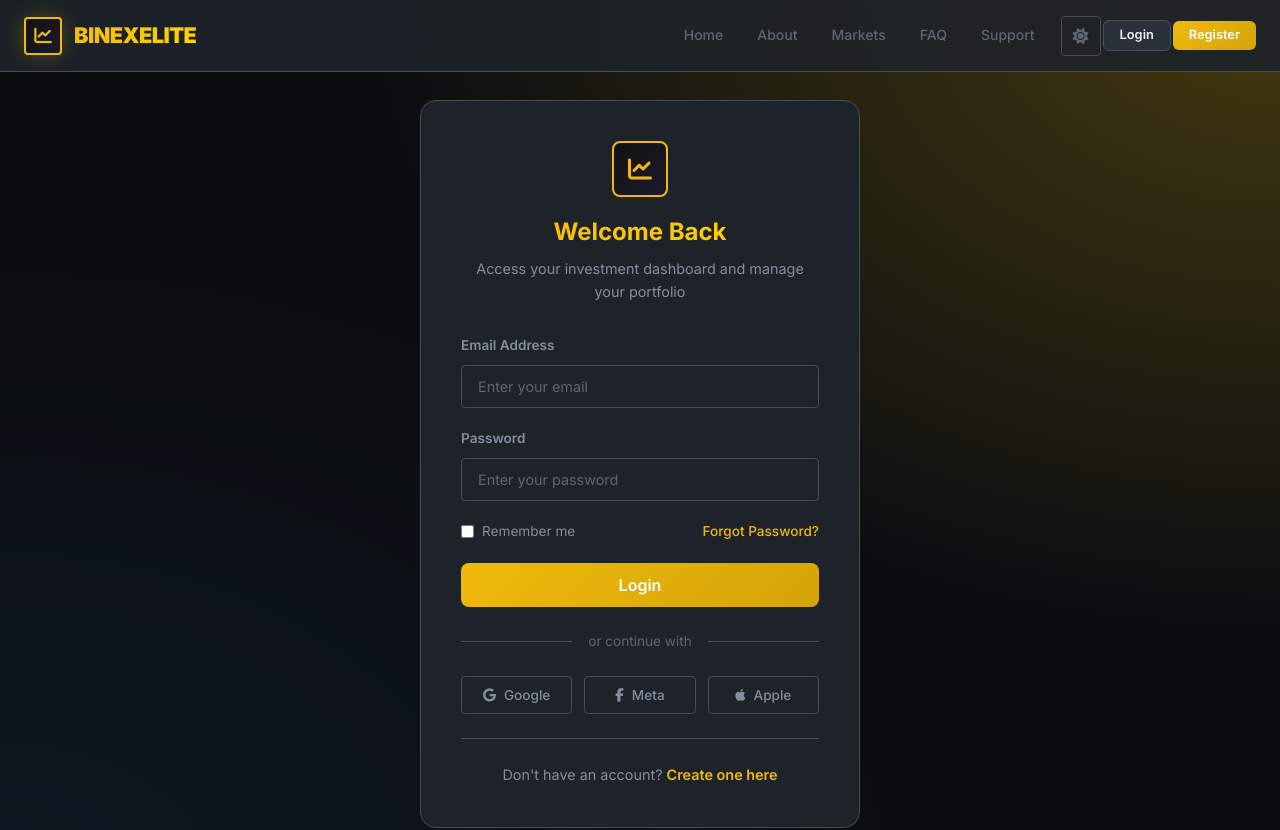
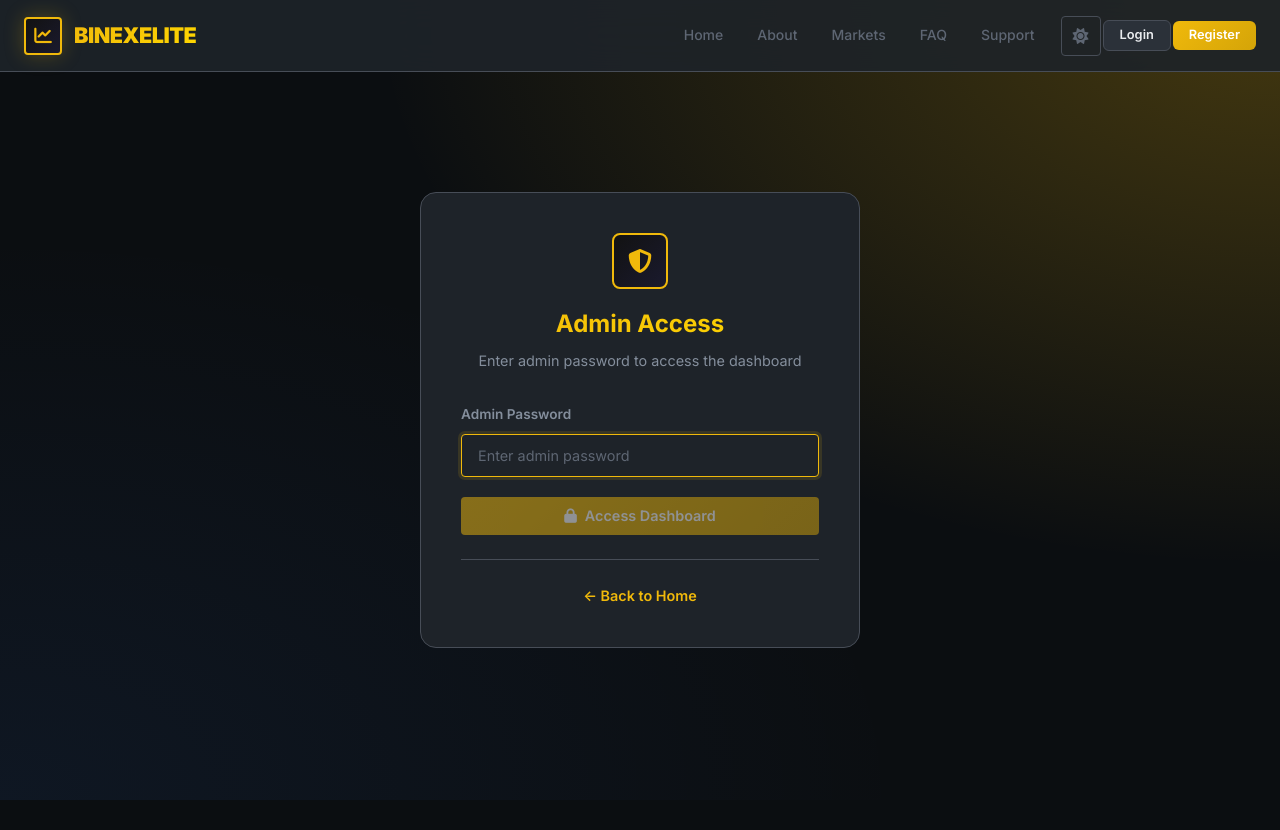
Before and after one commit to eunicewellis/Norns-investment, a React (Create React App) app in the folder frontend/: page /admin in a window 1280 px wide. Before the commit this address led to /login. Shown: the top 830 px of the page. Built offline with nearby package versions, Linux system fonts and the light colour scheme; no server answers.

Commit message:
Add admin login page at /admin with password auth, password change in admin settings tab, backend PUT /admin/password route

```diff
--- a/frontend/src/App.tsx
+++ b/frontend/src/App.tsx
@@ -21,6 +21,7 @@
 import NotFound from './pages/NotFound';
 import MobileApp from './pages/MobileApp';
 import Admin from './pages/Admin';
+import AdminLogin from './pages/AdminLogin';
 
 // Components
 import Navbar from './components/Navbar';
@@ -59,7 +60,8 @@
             <Route path="/terms" element={<Terms />} />
             <Route path="/privacy" element={<Privacy />} />
             <Route path="/mobile-app" element={<MobileApp />} />
-            <Route path="/admin" element={<Admin />} />
+            <Route path="/admin" element={<AdminLogin />} />
+            <Route path="/admin/dashboard" element={<Admin />} />
             <Route path="*" element={<NotFound />} />
           </Routes>
         </main>
--- a/frontend/src/pages/Admin.tsx
+++ b/frontend/src/pages/Admin.tsx
@@ -37,7 +37,7 @@
   active: boolean;
 }
 
-type AdminTab = 'dashboard' | 'users' | 'transfers' | 'deposits' | 'withdrawals';
+type AdminTab = 'dashboard' | 'users' | 'transfers' | 'deposits' | 'withdrawals' | 'settings';
 
 const Admin: React.FC = () => {
   const [activeTab, setActiveTab] = useState<AdminTab>('dashboard');
@@ -46,6 +46,11 @@
   const [depositMethods, setDepositMethods] = useState<DepositMethod[]>([]);
   const [isLoading, setIsLoading] = useState(true);
   const [isAuthenticated, setIsAuthenticated] = useState(false);
+  const [passCurrent, setPassCurrent] = useState('');
+  const [passNew, setPassNew] = useState('');
+  const [passConfirm, setPassConfirm] = useState('');
+  const [passMsg, setPassMsg] = useState('');
+  const [passError, setPassError] = useState('');
   const navigate = useNavigate();
 
   useEffect(() => {
@@ -182,6 +187,7 @@
     { key: 'transfers', label: 'Transfers', icon: 'fa-arrow-right-arrow-left' },
     { key: 'deposits', label: 'Deposits', icon: 'fa-circle-dollar' },
     { key: 'withdrawals', label: 'Withdrawals', icon: 'fa-paper-plane' },
+    { key: 'settings', label: 'Settings', icon: 'fa-gear' },
   ];
 
   const renderDashboard = () => (
@@ -466,6 +472,69 @@
     </>
   );
 
+  const handlePasswordChange = async (e: React.FormEvent) => {
+    e.preventDefault();
+    setPassMsg('');
+    setPassError('');
+
+    if (passNew !== passConfirm) {
+      setPassError('New passwords do not match');
+      return;
+    }
+    if (passNew.length < 6) {
+      setPassError('Password must be at least 6 characters');
+      return;
+    }
+
+    try {
+      const token = localStorage.getItem('token');
+      const res = await fetch(`${API_BASE_URL}/admin/password`, {
+        method: 'PUT',
+        headers: {
+          'Content-Type': 'application/json',
+          'Authorization': `Bearer ${token}`
+        },
+        body: JSON.stringify({ currentPassword: passCurrent, newPassword: passNew })
+      });
+      const data = await res.json();
+      if (res.ok) {
+        setPassMsg('Password changed successfully!');
+        setPassCurrent('');
+        setPassNew('');
+        setPassConfirm('');
+      } else {
+        setPassError(data.message || 'Failed to change password');
+      }
+    } catch (err) {
+      setPassError('Connection error');
+    }
+  };
+
+  const renderSettings = () => (
+    <div style={{maxWidth:'500px'}}>
+      <h2 style={{fontSize:'1.3rem',fontWeight:700,marginBottom:'24px'}}>Change Admin Password</h2>
+      {passMsg && <div className="alert alert-success">{passMsg}</div>}
+      {passError && <div className="alert alert-error">{passError}</div>}
+      <form onSubmit={handlePasswordChange}>
+        <div className="form-group">
+          <label className="form-label">Current Password</label>
+          <input type="password" className="form-input" value={passCurrent} onChange={e => setPassCurrent(e.target.value)} placeholder="Enter current password" />
+        </div>
+        <div className="form-group">
+          <label className="form-label">New Password</label>
+          <input type="password" className="form-input" value={passNew} onChange={e => setPassNew(e.target.value)} placeholder="Enter new password (min 6 characters)" />
+        </div>
+        <div className="form-group">
+          <label className="form-label">Confirm New Password</label>
+          <input type="password" className="form-input" value={passConfirm} onChange={e => setPassConfirm(e.target.value)} placeholder="Confirm new password" />
+        </div>
+        <button type="submit" className="btn btn-primary" disabled={!passCurrent || !passNew || !passConfirm}>
+          <i className="fas fa-save"></i> Update Password
+        </button>
+      </form>
+    </div>
+  );
+
   const renderWithdrawals = () => (
     <>
       <div className="admin-section-header">
@@ -563,6 +632,7 @@
           {activeTab === 'transfers' && renderTransfers()}
           {activeTab === 'deposits' && renderDeposits()}
           {activeTab === 'withdrawals' && renderWithdrawals()}
+          {activeTab === 'settings' && renderSettings()}
         </div>
       </div>
     </div>
--- /dev/null
+++ b/frontend/src/pages/AdminLogin.tsx
@@ -0,0 +1,75 @@
+import React, { useState } from 'react';
+import { useNavigate } from 'react-router-dom';
+import API_BASE_URL from '../config';
+
+const AdminLogin: React.FC = () => {
+  const [password, setPassword] = useState('');
+  const [error, setError] = useState('');
+  const [isLoading, setIsLoading] = useState(false);
+  const navigate = useNavigate();
+
+  const handleLogin = async (e: React.FormEvent) => {
+    e.preventDefault();
+    setError('');
+    setIsLoading(true);
+
+    try {
+      const res = await fetch(`${API_BASE_URL}/admin/login`, {
+        method: 'POST',
+        headers: { 'Content-Type': 'application/json' },
+        body: JSON.stringify({ password })
+      });
+      const data = await res.json();
+      if (res.ok) {
+        localStorage.setItem('token', data.token);
+        localStorage.setItem('admin_authenticated', 'true');
+        navigate('/admin/dashboard');
+      } else {
+        setError(data.message || 'Invalid admin credentials');
+      }
+    } catch (err) {
+      setError('Connection error. Please try again.');
+    } finally {
+      setIsLoading(false);
+    }
+  };
+
+  return (
+    <div className="auth-page">
+      <div className="auth-card">
+        <div className="auth-header">
+          <div className="auth-logo auth-logo-dark">
+            <i className="fas fa-shield-halved"></i>
+          </div>
+          <h2 className="auth-title-gold">Admin Access</h2>
+          <p>Enter admin password to access the dashboard</p>
+        </div>
+
+        {error && <div className="alert alert-error">{error}</div>}
+
+        <form onSubmit={handleLogin}>
+          <div className="form-group">
+            <label className="form-label">Admin Password</label>
+            <input
+              type="password"
+              className="form-input"
+              placeholder="Enter admin password"
+              value={password}
+              onChange={e => setPassword(e.target.value)}
+              autoFocus
+            />
+          </div>
+          <button type="submit" className="btn btn-primary btn-full" disabled={isLoading || !password}>
+            {isLoading ? <><i className="fas fa-spinner fa-spin"></i> Authenticating...</> : <><i className="fas fa-lock"></i> Access Dashboard</>}
+          </button>
+        </form>
+
+        <div className="auth-footer">
+          <a href="/">← Back to Home</a>
+        </div>
+      </div>
+    </div>
+  );
+};
+
+export default AdminLogin;
```
Also changed, not shown: 1 other file (tests, documents, lock files or other folders).
